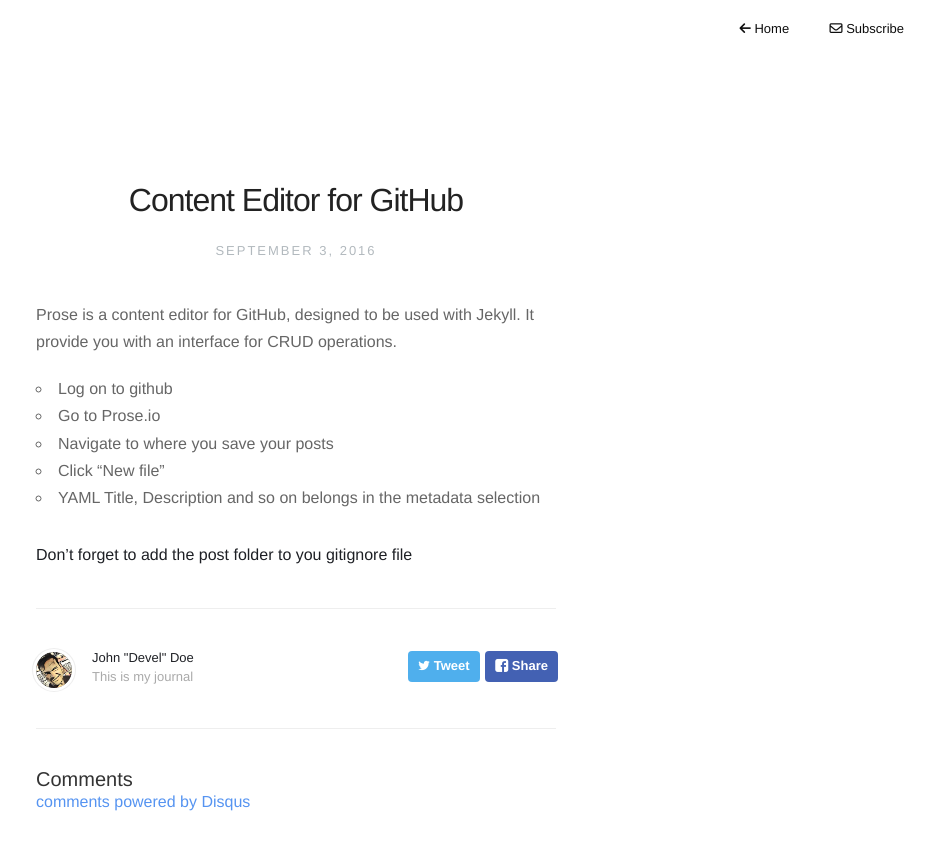
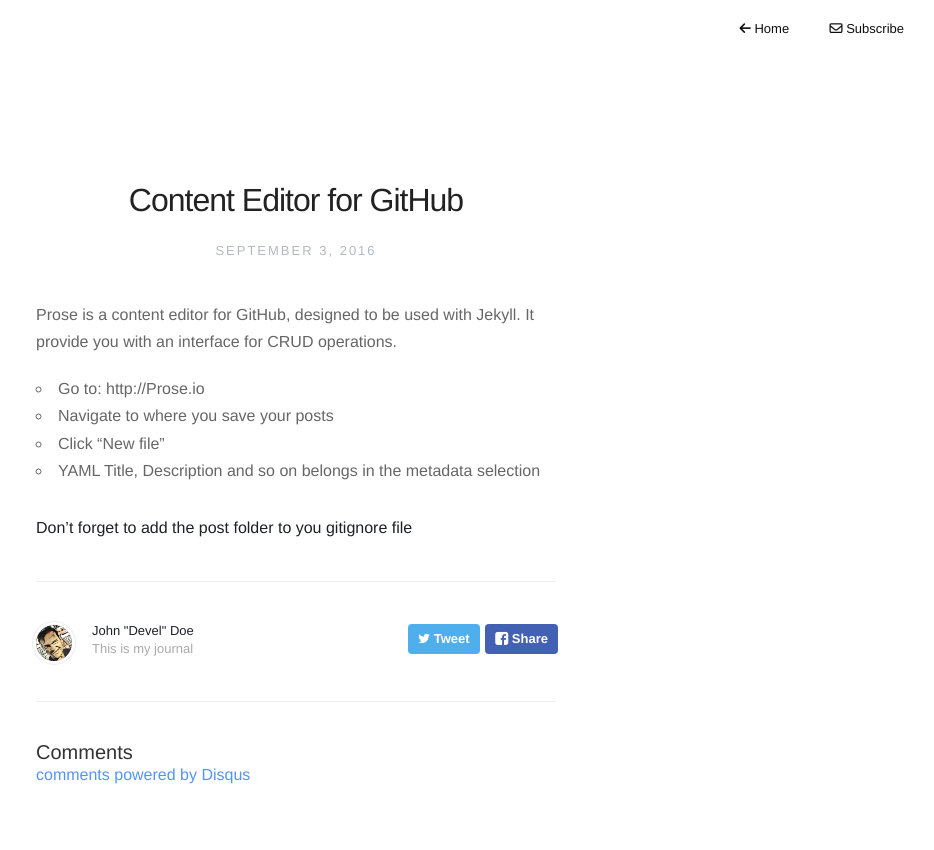
Before and after one commit to develdoe/develdoe.github.io, a Jekyll site: the page built from _posts/2016-09-03-Content-Editor-for-GitHub.md, in a window 1280 px wide. Shown: the top 850 px of the page, without its empty margins (344-1278 px from the left). Built offline with Jekyll 4.4.1, drawn with Linux system fonts in a browser that asks for light colours; nearby versions of some CDN libraries; comment, search, counter and statistics services are not loaded.

Commit message:
Updated 2016-09-03-Content-Editor-for-GitHub.md

```diff
--- a/_posts/2016-09-03-Content-Editor-for-GitHub.md
+++ b/_posts/2016-09-03-Content-Editor-for-GitHub.md
@@ -11,8 +11,7 @@ category:
 ---
 Prose is a content editor for GitHub, designed to be used with Jekyll. It provide you with an interface for CRUD operations.
 
-* Log on to github
-* Go to Prose.io
+* Go to: http://Prose.io
 * Navigate to where you save your posts
 * Click "New file"
 * YAML Title, Description and so on belongs in the metadata selection
```
